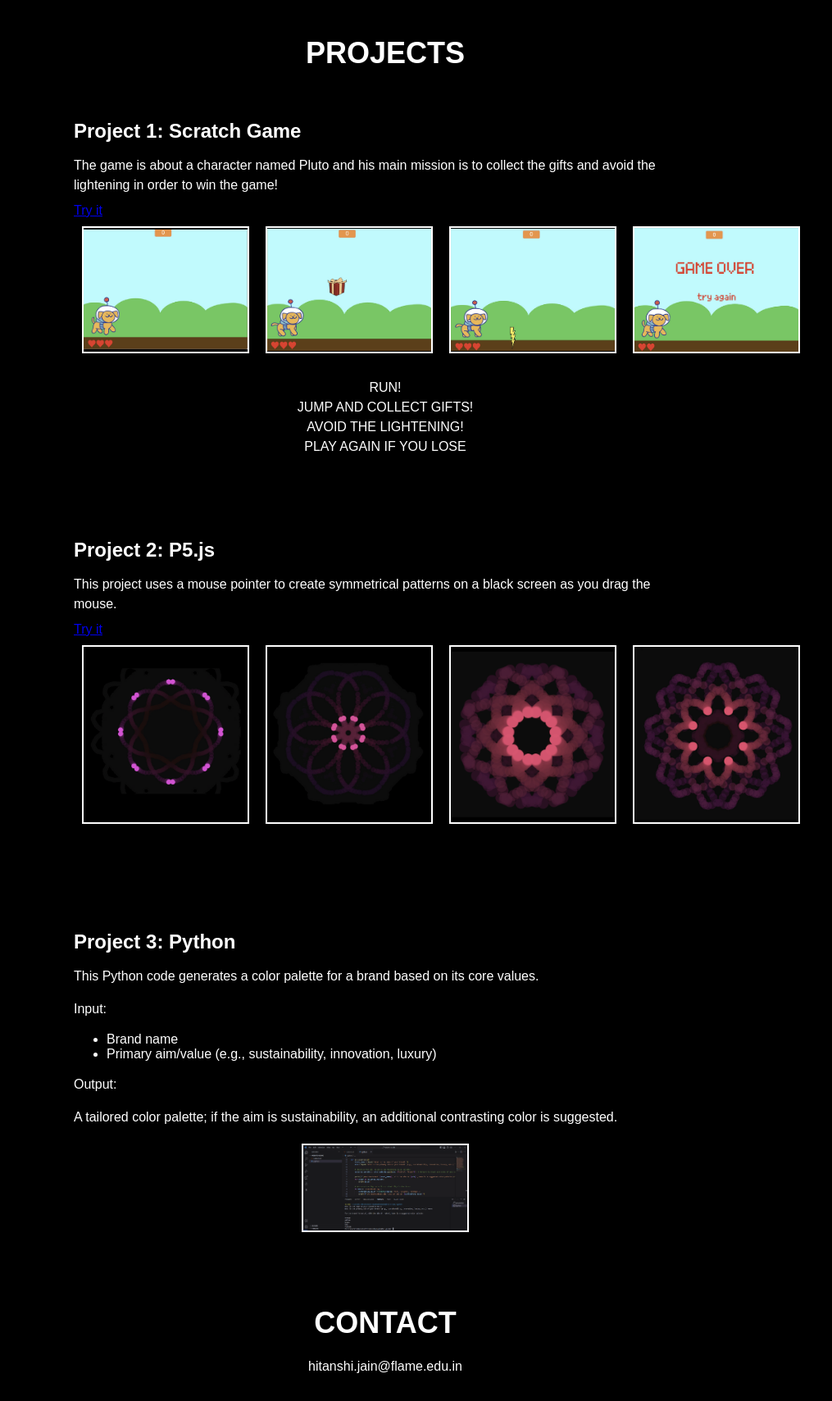
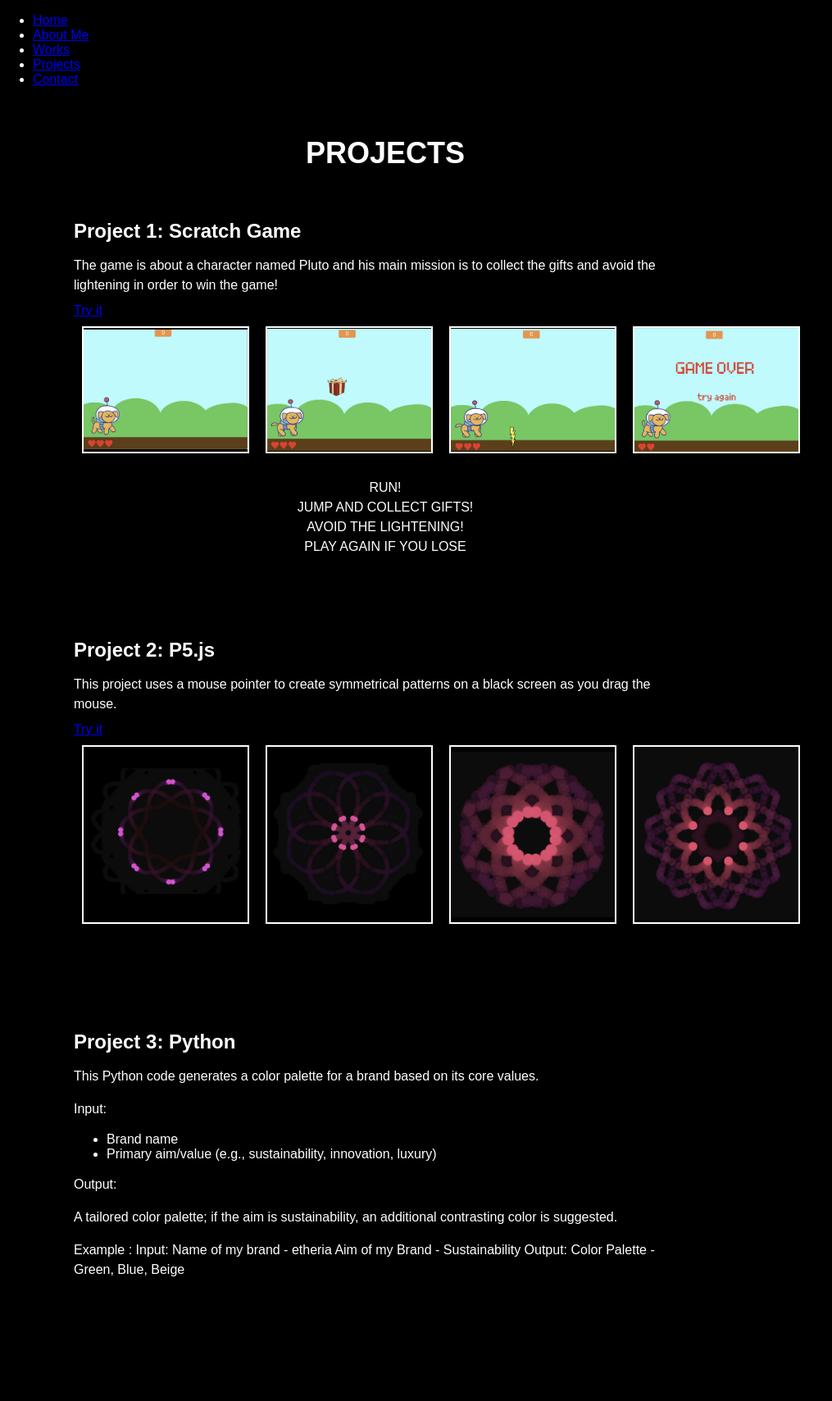
Before and after one commit to 12hitanshi/12hitanshi.github.io, a plain HTML site: page projects.html in a window 1280 px wide. Shown: the whole page at 82% size, without its empty margins (0-1015 px from the left). After the commit the page ends 1671 px from the top, so only its background shows below. Drawn offline with Linux system fonts and the light colour scheme.

Commit message:
Update projects.html

```diff
--- a/projects.html
+++ b/projects.html
@@ -7,6 +7,17 @@
     <link rel="stylesheet" href="projects.css">
 </head>
 <body>
+    <header>
+        <nav>
+            <ul>
+                <li><a href="index.html">Home</a></li>
+                <li><a href="aboutme.html">About Me</a></li>
+                <li><a href="works.html">Works</a></li>
+                <li><a href="projects.html">Projects</a></li>
+                <li><a href="Contact">Contact</a></li>
+            </ul>
+        </nav>
+    </header>
     <div class="container">
         <h1>PROJECTS</h1>
 
@@ -50,14 +61,12 @@
             </ul>
             <p>Output:</p>
             <p>A tailored color palette; if the aim is sustainability, an additional contrasting color is suggested.</p>
+            <p>Example : Input: Name of my brand - etheria  Aim of my Brand - Sustainability
+             Output: Color Palette - Green, Blue, Beige
+            </p>
             <div class="image-container">
-                <img src="python 1.png" alt="Python Project Image">
             </div>
         </div>
-
-        <div class="contact-container">
-            <h1>CONTACT</h1>
-            <p> hitanshi.jain@flame.edu.in</p>
         </div>
     </div>
 </body>
```
